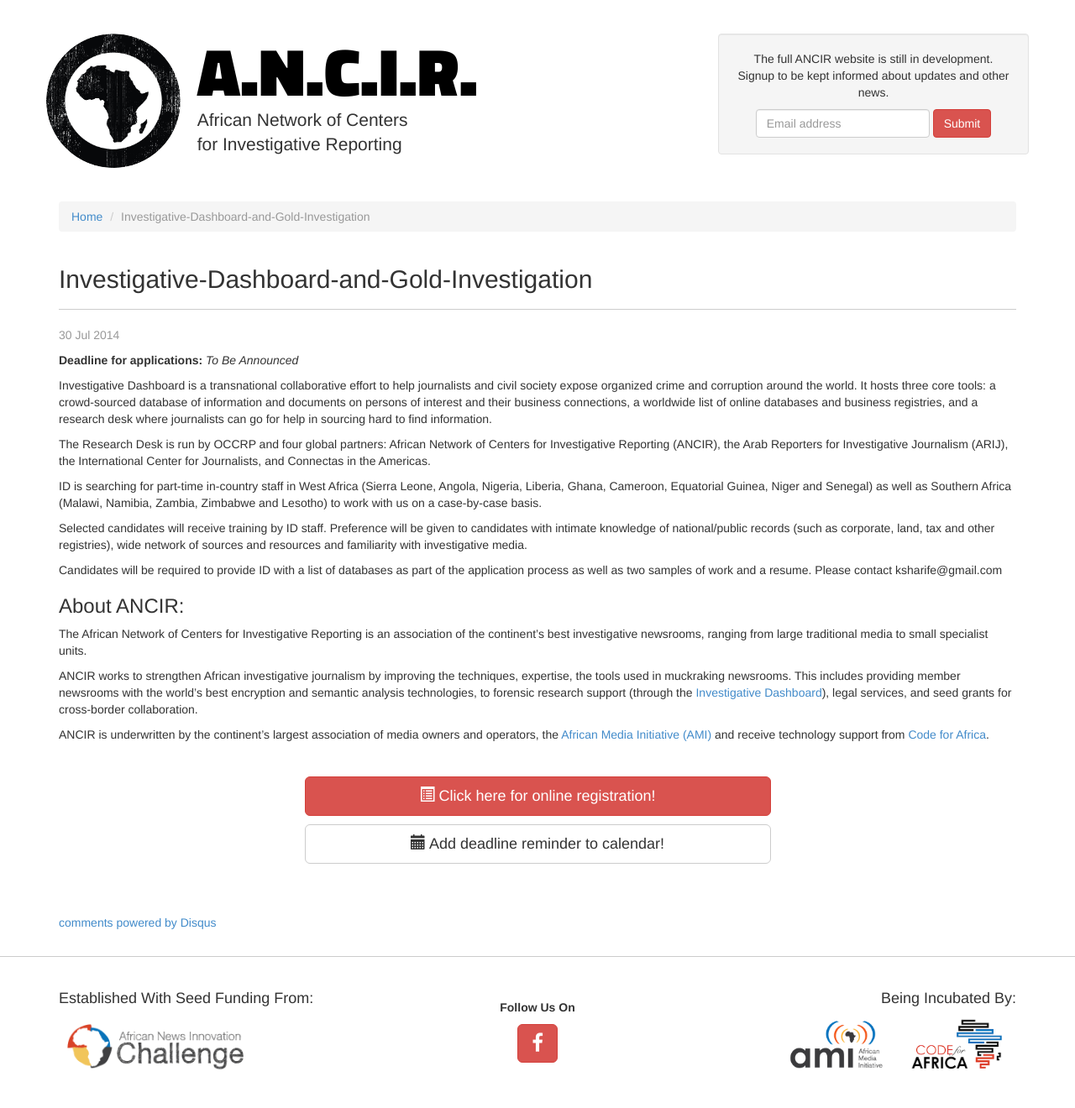
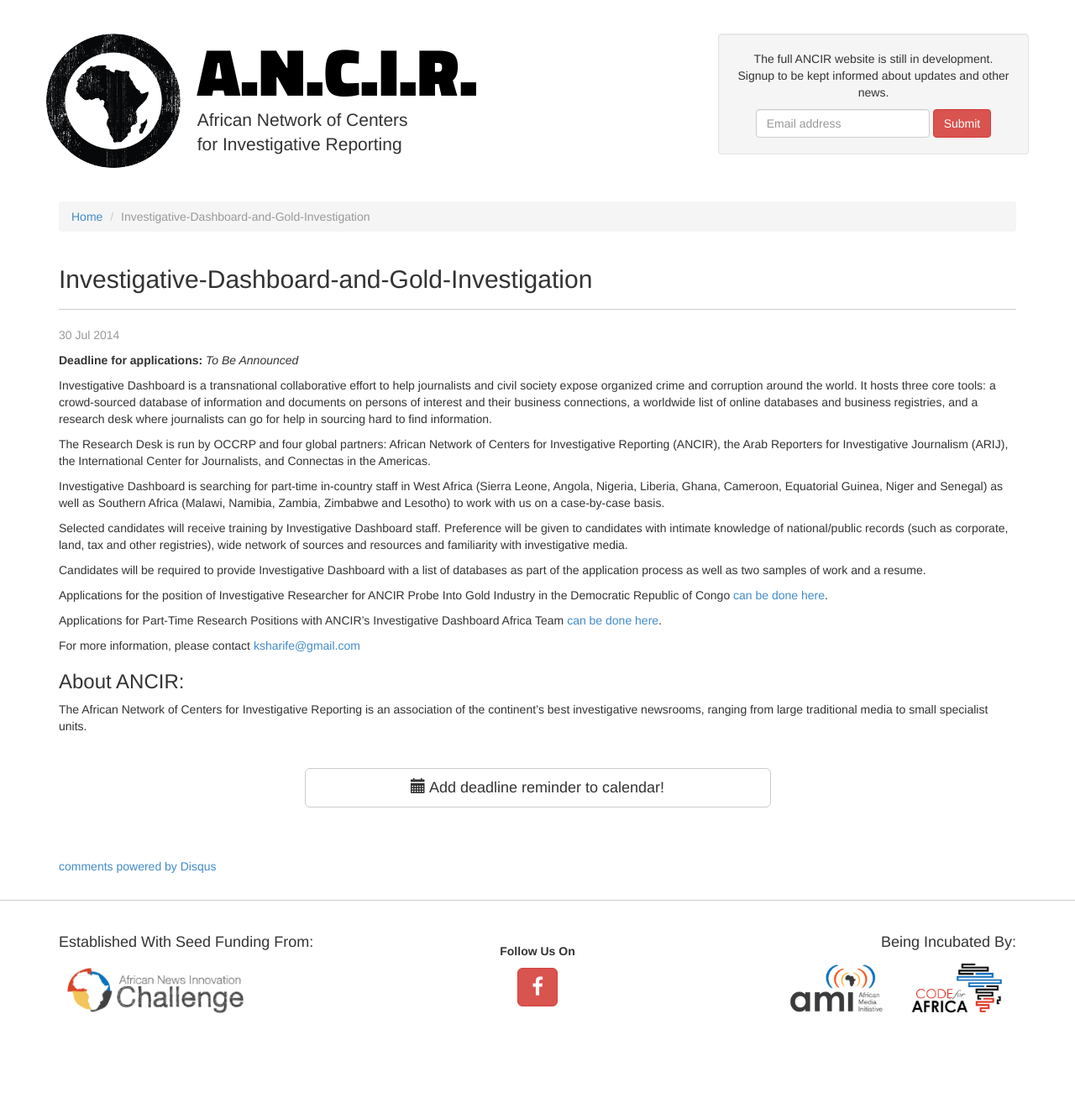
Before and after one commit to ANCIR/InvestigativeCenters.org, a Jekyll site: the page built from _posts/2014-07-30-investigative-dashboard-and-gold-investigation.md, in a window 1280 px wide. Shown: the whole page at 84% size. Built offline with Jekyll 4.4.1, drawn with Linux system fonts in a browser that asks for light colours; nearby versions of some CDN libraries; some web fonts are replaced; Markdown is read by kramdown in place of the engine named in the settings; comment, search, counter and statistics services are not loaded; after the commit the page ends 1253 px from its top, so only the background shows below that.

Commit message:
Added links to the two application forms

```diff
--- a/_posts/2014-07-30-investigative-dashboard-and-gold-investigation.md
+++ b/_posts/2014-07-30-investigative-dashboard-and-gold-investigation.md
@@ -11,18 +11,21 @@
 
 The Research Desk is run by OCCRP and four global partners: African Network of Centers for Investigative Reporting (ANCIR), the Arab Reporters for Investigative Journalism (ARIJ), the International Center for Journalists, and Connectas in the Americas.
 
-ID is searching for part-time in-country staff in West Africa (Sierra Leone, Angola, Nigeria, Liberia, Ghana, Cameroon, Equatorial Guinea, Niger and Senegal) as well as Southern Africa (Malawi, Namibia, Zambia, Zimbabwe and Lesotho) to work with us on a case-by-case basis.
+Investigative Dashboard is searching for part-time in-country staff in West Africa (Sierra Leone, Angola, Nigeria, Liberia, Ghana, Cameroon, Equatorial Guinea, Niger and Senegal) as well as Southern Africa (Malawi, Namibia, Zambia, Zimbabwe and Lesotho) to work with us on a case-by-case basis.
 
-Selected candidates will receive training by ID staff. Preference will be given to candidates with intimate knowledge of national/public records (such as corporate, land, tax and other registries), wide network of sources and resources and familiarity with investigative media.
+Selected candidates will receive training by Investigative Dashboard staff. Preference will be given to candidates with intimate knowledge of national/public records (such as corporate, land, tax and other registries), wide network of sources and resources and familiarity with investigative media.
 
-Candidates will be required to provide ID with a list of databases as part of the application process as well as two samples of work and a resume. Please contact ksharife@gmail.com
+Candidates will be required to provide Investigative Dashboard with a list of databases as part of the application process as well as two samples of work and a resume.
+
+Applications for the position of Investigative Researcher for ANCIR Probe Into Gold Industry in the Democratic Republic of Congo <a href="https://docs.google.com/forms/d/1lnDs6ILEbJt-W1BT1TvgMiT6fSmoHxo1ZjBlsqqLvWs/viewform?usp=send_form">can be done here</a>.
+
+Applications for Part-Time Research Positions with ANCIR's Investigative Dashboard Africa Team <a href="https://docs.google.com/forms/d/1OsPsVaqslq_Xf5RXJJdpB8y2dtY1t9bQB7tyVz_UhUA/viewform?usp=send_form">can be done here</a>.
+
+For more information, please contact [ksharife@gmail.com](mailto:ksharife@gmail.com)
 
 ### About ANCIR:
 The African Network of Centers for Investigative Reporting is an association of the continent’s best investigative newsrooms, ranging from large traditional media to small specialist units.
 
-ANCIR works to strengthen African investigative journalism by improving the techniques, expertise, the tools used in muckraking newsrooms. This includes providing member newsrooms with the world’s best encryption and semantic analysis technologies, to forensic research support (through the [Investigative Dashboard](http://investigativedashboard.org)), legal services, and seed grants for cross-border collaboration.
-
-ANCIR is underwritten by the continent’s largest association of media owners and operators, the [African Media Initiative (AMI)](http://africanmediainitiative.org) and receive technology support from [Code for Africa](http://codeforafrica.org).
 
 
 
@@ -30,11 +33,6 @@
 
 <div class="row">
   <div class="col-md-6 col-md-offset-3">
-    <p class="text-center">
-      <a href="https://www.freepressunlimited.org/en/call-investigative-journalism" target="_blank" class="btn btn-lg btn-block btn-danger">
-        <i class="glyphicon glyphicon-list-alt"></i> Click here for online registration!
-      </a>
-    </p>
     <p class="text-center">
       <a href="http://ate.so/?XR7BX9L" target="_blank" class="btn btn-lg btn-block btn-default">
         <i class="glyphicon glyphicon-calendar"></i> Add deadline reminder to calendar!
```
